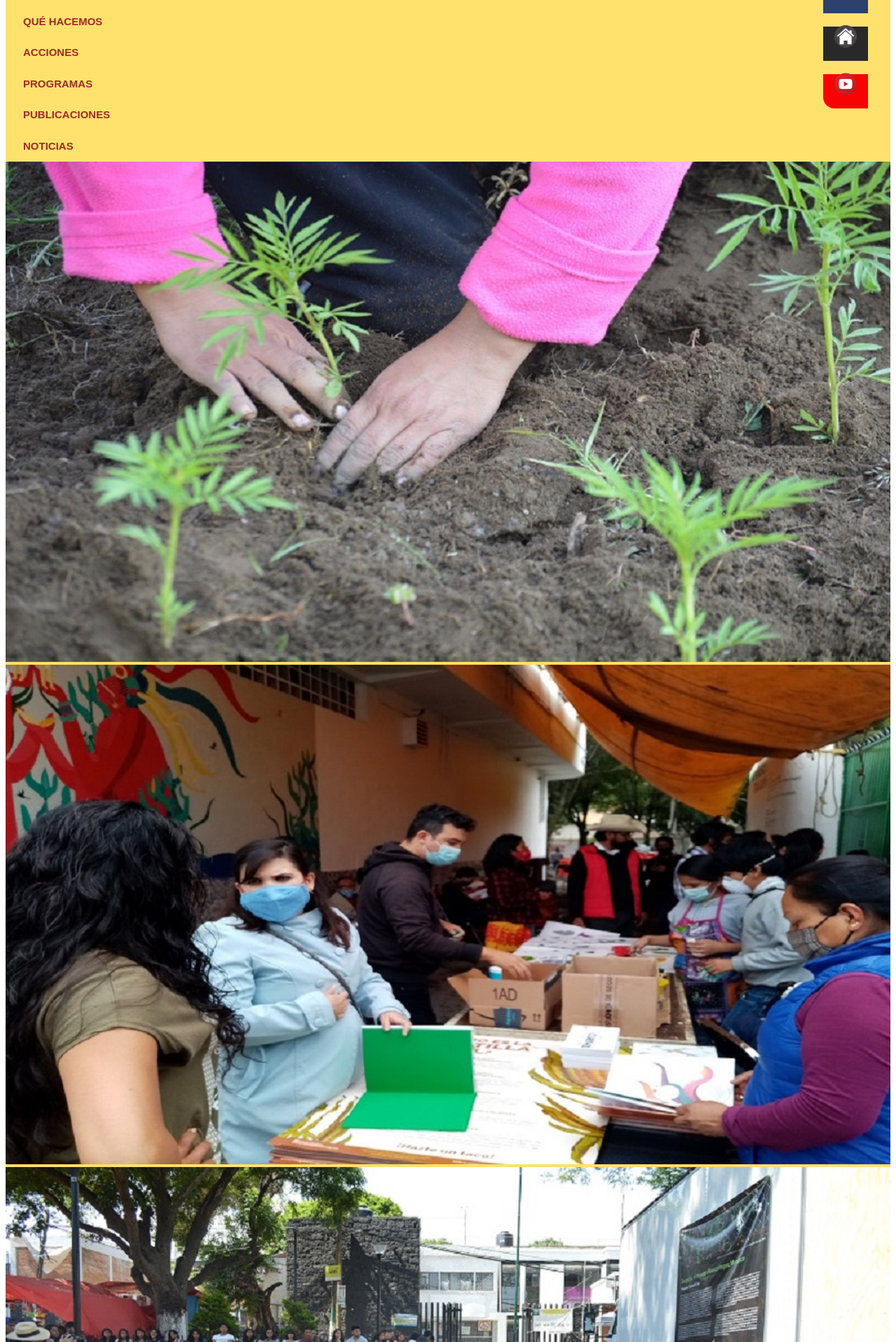
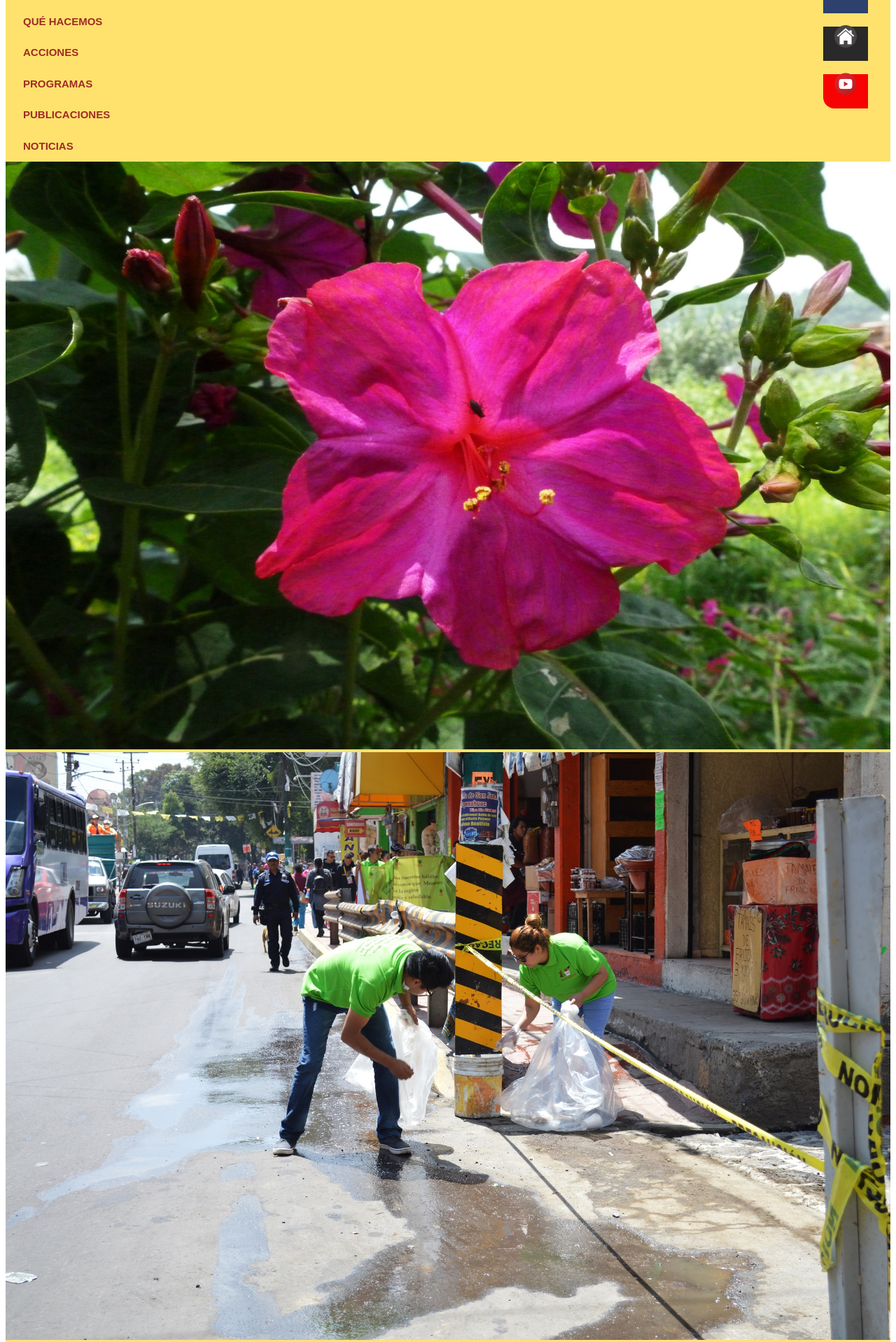
Before and after one commit to Alex-pozos/MPN, a Laravel app: page /cultura_civica in a window 1280 px wide. Shown: the part 368-2286 px from the top of the page at 70% size. Run offline with Laravel 8, Linux system fonts and the light colour scheme.

Commit message:
MasPorNosotros

```diff
--- a/resources/views/layout/plantilla.blade.php
+++ b/resources/views/layout/plantilla.blade.php
@@ -81,27 +81,42 @@
                         <strong>PUBLICACIONES</strong>
                     </a>
                     <ul>
-                        <li><a title="" href="#">Calendario</a></li>
+                        <li><a title="" href="/calendario">Calendario</a></li>
                     </ul>
                 </li>
                 <li class="has-sub">
-                    <a title="">
+                    <a title="" href="https://maspornosotros.wordpress.com/" target="_blank">
                         <strong>NOTICIAS</strong>
                     </a>
                 </li>
             </ul>
         </div>
-        <div class="col">
+        <div class="col imgresponsive">
             <div id="carouselHeader" class="carousel slide" data-ride="carousel">
                 <div class="carousel-inner">
                     <div class="carousel-item active">
-                        <img class="imgresponsive" src="{{ asset('img/index/PORTADA.JPG') }}" alt="Third slide">
+                        <img class="imgresponsive" src="{{ asset('img/index/P1000077.JPG') }}" alt="First slide">
                     </div>
                     <div class="carousel-item">
-                        <img class="imgresponsive" src="{{ asset('img/index/IMG_20210703_121453.jpg') }}" alt="First slide">
+                        <img class="imgresponsive" src="{{ asset('img/index/DSC_0227.JPG') }}" alt="Third slide">
                     </div>
                     <div class="carousel-item">
-                        <img class="imgresponsive" src="{{ asset('img/index/DSC_0477.JPG') }}" alt="Second slide">
+                        <img class="imgresponsive" src="{{ asset('img/index/flora de la región zefirantes en la casa de Niquiz.jpg') }}" alt="First slide">
+                    </div>
+                    <div class="carousel-item">
+                        <img class="imgresponsive" src="{{ asset('img/index/Imagen 091.jpg') }}" alt="Second slide">
+                    </div>
+                    <div class="carousel-item ">
+                        <img class="imgresponsive" src="{{ asset('img/index/IMG_20210703_115038.jpg') }}" alt="Third slide">
+                    </div>
+                    <div class="carousel-item">
+                        <img class="imgresponsive" src="{{ asset('img/index/Sin título-1.jpg') }}" alt="First slide">
+                    </div>
+                    <div class="carousel-item">
+                        <img class="imgresponsive" src="{{ asset('img/index/P1000130.JPG') }}" alt="Second slide">
+                    </div>
+                    <div class="carousel-item ">
+                        <img class="imgresponsive" src="{{ asset('img/index/P1020671.jpg') }}" alt="Third slide">
                     </div>
                 </div>
                 <a class="carousel-control-prev" href="#carouselHeader" role="button" data-slide="prev">
```
Also changed, not shown: other parts of resources/views/layout/plantilla.blade.php (+13 -13 lines), public/img/index/DSC_0227.JPG (added), public/img/index/DSC_0477.JPG (deleted), public/img/index/IMG_20210703_115038.jpg (added), public/img/index/IMG_20210703_121453.jpg (deleted), public/img/index/Imagen 091.jpg (added), public/img/index/P1000077.JPG (added), public/img/index/P1000130.JPG (added), public/img/index/P1020671.jpg (added), public/img/index/PORTADA.JPG (deleted), public/img/index/Sin título-1.jpg (added), 1 other file.
